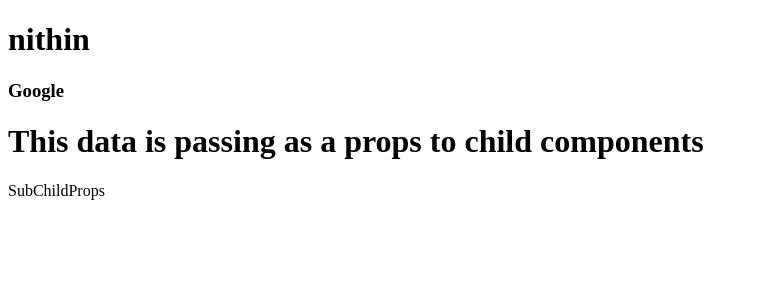
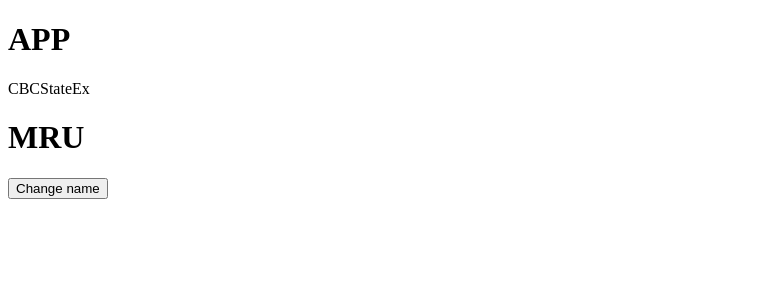
Before and after one commit to parsanithin5/React1, a React (Create React App) app: page / in a window 1280 px wide. Shown: the top 300 px of the page, without its empty margins (0-758 px from the left). Built offline with nearby package versions, Linux system fonts and the light colour scheme.

Commit message:
adding files

```diff
--- a/src/App.js
+++ b/src/App.js
@@ -127,19 +127,34 @@
 ///! props.children
 
 
-  import React from 'react'
-  import PropsChildrenex from './propexample/PropsChildrenex'
-  import SubChildProps from './propexample/SubChildProps'
+  // import React from 'react'
+  // import PropsChildrenex from './propexample/PropsChildrenex'
+  // import SubChildProps from './propexample/SubChildProps'
 
-  const App = () =>{
-      return (
-        <div>
-          <PropsChildrenex username="nithin" company="Google">
-          <h1>This data is passing as a props to child components</h1>
-          <SubChildProps/>
-          </PropsChildrenex>
+  // const App = () =>{
+  //     return (
+  //       <div>
+  //         <PropsChildrenex username="nithin" company="Google">
+  //         <h1>This data is passing as a props to child components</h1>
+  //         <SubChildProps/>
+  //         </PropsChildrenex>
 
-        </div>
-      )
-    }
-   export default App;
+  //       </div>
+  //     )
+  //   }
+  //  export default App;
+
+   //CBCStateExample
+
+import React from 'react'
+import CBCStateEx from './Stateexamples/CBCStateEx'
+const App = () => {
+  return (
+    <div>
+      <h1>APP</h1>
+      <CBCStateEx />
+    </div>
+  )
+}
+
+export default App;
--- /dev/null
+++ b/src/Stateexamples/CBCStateEx.jsx
@@ -0,0 +1,26 @@
+import React, { Component } from 'react'
+
+class CBCStateEx extends Component {
+    constructor(){
+        super();
+        // this,state=null;
+        this.state={
+            university:"MRU"
+        };
+    }
+    changeName=()=>{
+        this.setState({university : "Mallareddy University"});
+    }
+  render() {
+    console.log();
+
+    return (
+      <div>CBCStateEx
+        <h1>{this.state.university}</h1>
+        <button onClick={this.changeName}>Change name</button>
+      </div>
+    )
+  }
+}
+
+export default CBCStateEx;
```
Also changed, not shown: src/Stateexamples/stateex.css (added).
